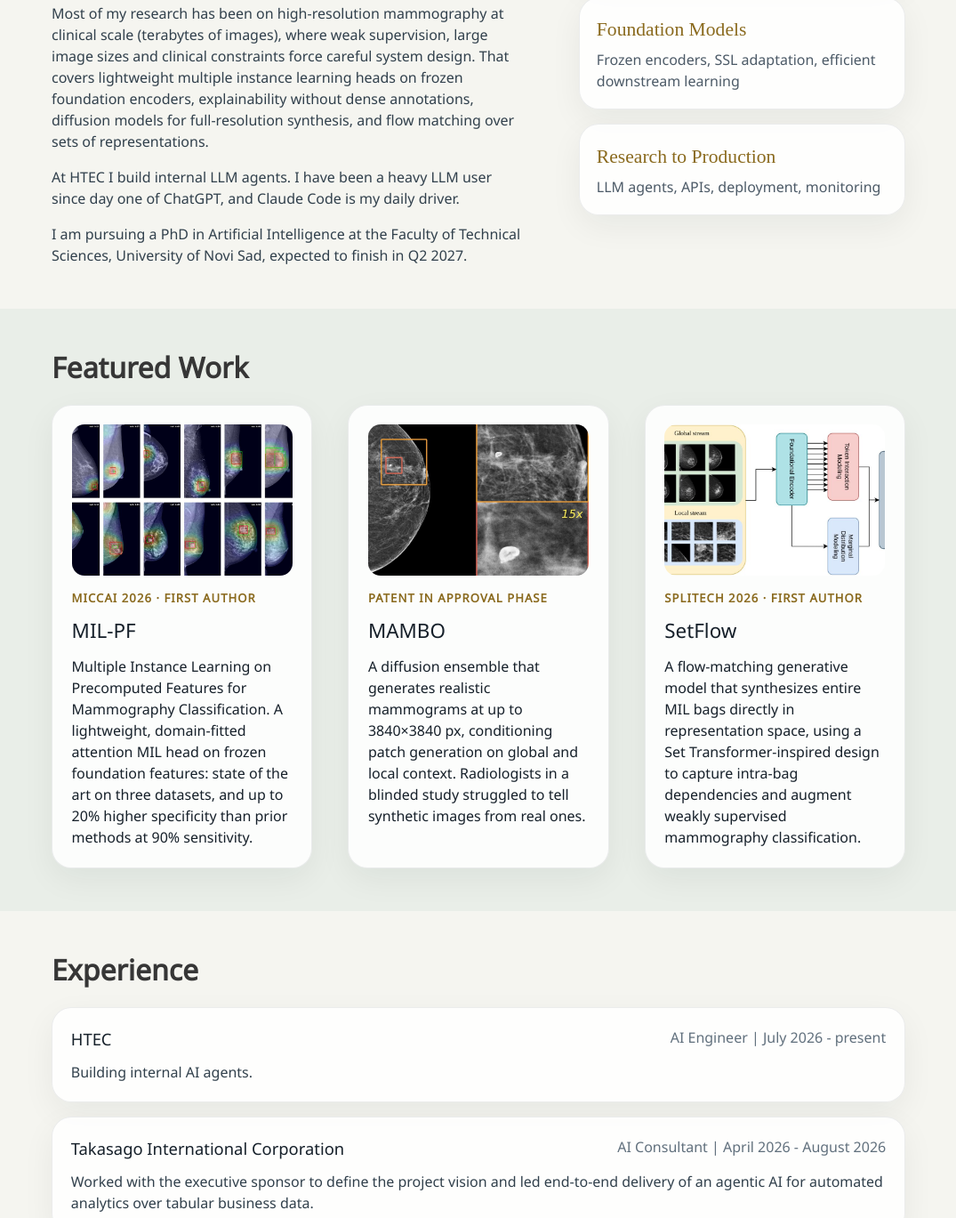
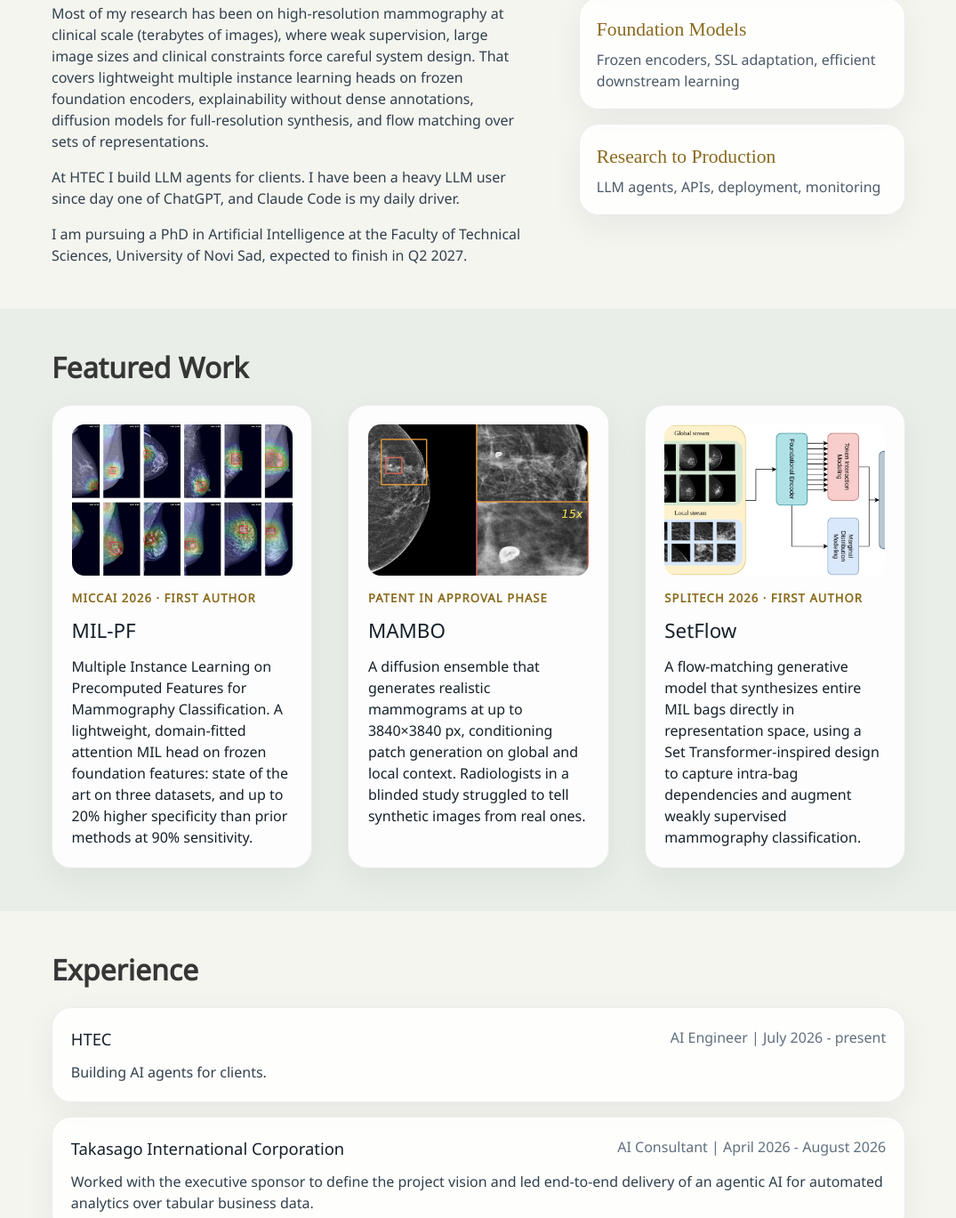
Before and after one commit to nikolaJovisic/nikolajovisic.github.io, a plain HTML site: page index.html in a window 1280 px wide. Shown: the part 680-2049 px from the top of the page at 89% size, without its empty margins (102-1177 px from the left). Drawn offline with nearby package versions, Linux system fonts and the light colour scheme; a web font is replaced by a local one.

Commit message:
HTEC: agents for clients
Co-Authored-By: Claude Opus 5.5 <noreply@anthropic.com>

```diff
--- a/index.html
+++ b/index.html
@@ -57,7 +57,7 @@
               representations.
             </p>
             <p>
-              At HTEC I build internal LLM agents. I have been a heavy LLM user since
+              At HTEC I build LLM agents for clients. I have been a heavy LLM user since
               day one of ChatGPT, and Claude Code is my daily driver.
             </p>
             <p>
@@ -140,7 +140,7 @@
             <p>AI Engineer | July 2026 - present</p>
           </div>
           <p>
-            Building internal AI agents.
+            Building AI agents for clients.
           </p>
         </article>
         <article class="timeline-item">
```
